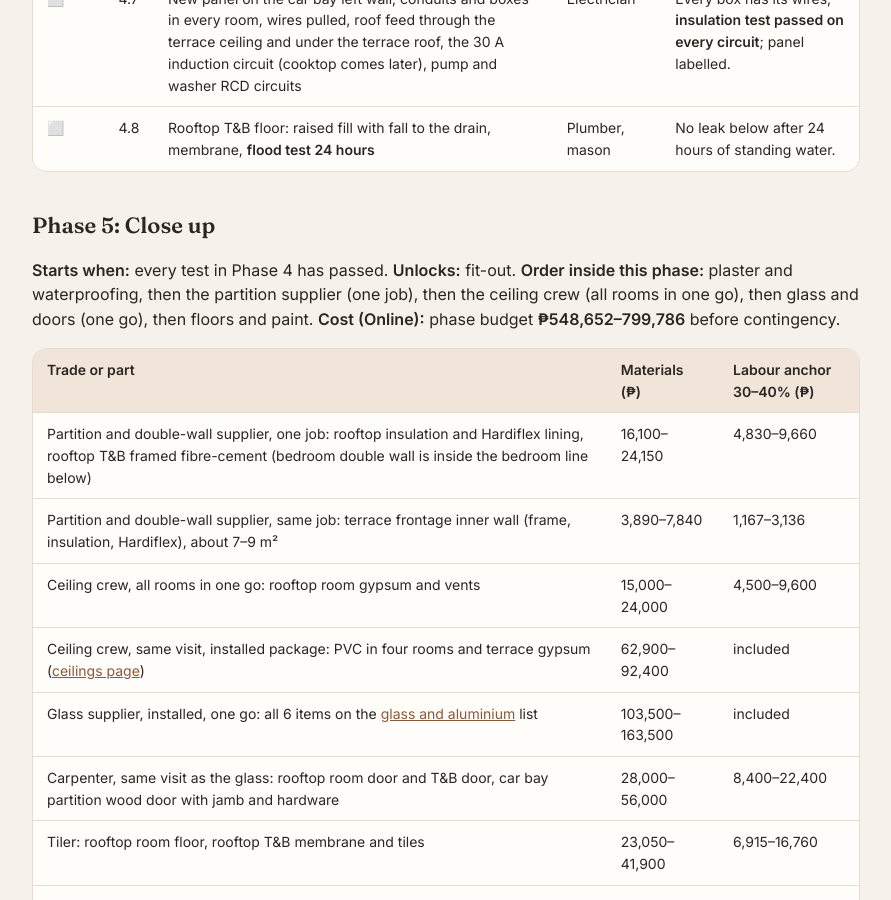
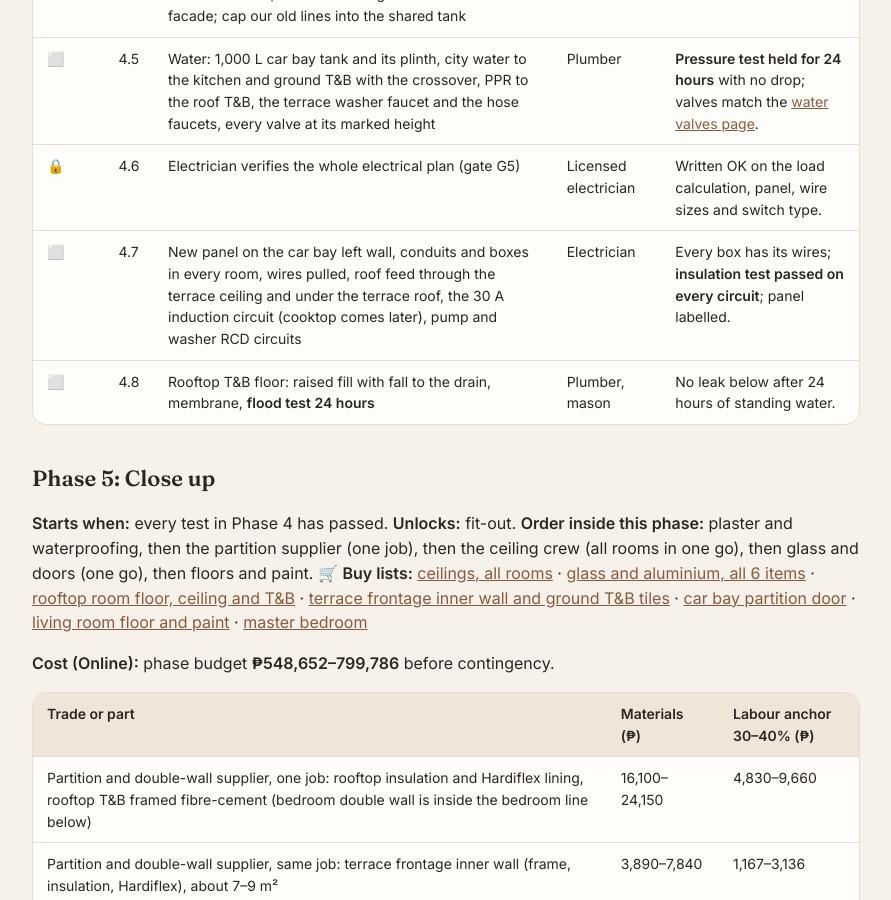
Before and after one commit to tatayotter/navarro-house, a Jekyll site: the page built from house/build-sequence.md, in a window 1280 px wide and 900 px high, scrolled down 10441 px. Shown: the whole window, without its empty margins (194-1085 px from the left). Built offline with Jekyll 4.4.1, drawn with Linux system fonts in a browser that asks for light colours; some of the changed text lies outside the part shown.

Commit message:
Build sequence: buy-list links per phase + new page for items without a plan page
Co-Authored-By: Claude Opus 5.5 <noreply@anthropic.com>
Claude-Session: https://claude.ai/code/session_01RUWgCN1G19McQkjCo3kEH9

```diff
--- a/house/build-sequence.md
+++ b/house/build-sequence.md
@@ -16,6 +16,8 @@ summary: The order of the whole renovation, from the steel stair to the last fix
 | 📏 **Do anytime now** | Open items below | Rooftop measurements, local quotes, electrician's check. They unlock Phases 2 to 4. |
 
 **How to update this page:** when a step is finished, change its ⬜ or 👉 to ✅, put 👉 on the next step, and copy that step into the "You are here" table. Each step's **Done when** column is the test: if every part of it is true, move on.
+
+**Buy lists:** each phase has a 🛒 line linking the materials list for that phase. Items with no plan page of their own are on [items without a plan page](extra-materials.html).
 
 **Status marks:** ✅ done · 👉 doing now · ⬜ not started · 🔒 waiting on an engineer or electrician sign-off
 
@@ -73,6 +75,8 @@ Do not start the step after a 🔒 gate until the check is done and written down
 
 **Slab cut size: about 20 cm.** Headroom over step 3 is about 182 cm now. Cutting the edge back moves it over a lower step, so each 1 cm cut adds about 0.94 cm of headroom (19.2 cm rise per 20.5 cm tread). 20 cm gives **about 200 cm**, which clears a 5′10″ (178 cm) person by about 22 cm, enough to walk up comfortably without ducking, and matches the usual 2.0 m stair headroom. 10 cm would give about 191 cm, 15 cm about 196 cm. Cutting more than about 20 cm gains nothing, because the beam over step 1 already limits headroom to about 199 cm. ✅ **The engineer has approved the slab cutout (20 Nov).** Cut to the approved size and edge detail.
 
+🛒 **Buy lists:** [stair: still to buy](../stairs/stair-project-brief.html#costs) · [stair: original shopping list](../stairs/shopping-list-14nov.html) · [demolition contract materials](extra-materials.html#demolition-contract-materials-phase-1)
+
 **Cost:** phase budget **₱64,334–100,884** before contingency. **Every demolition price includes touch-up and finishing:** cut edges plastered and squared, rebar ends treated, debris hauled, ready for the next trade.
 
 | Part | Materials (₱) | Labour (₱) | Source |
@@ -117,6 +121,8 @@ Do not start the step after a 🔒 gate until the check is done and written down
 
 **Starts when:** the stair is done (1.10) and the rooftop room and terrace frontage are measured. **Unlocks:** a dry rooftop, so leaks into the 2nd floor stop before any ceiling goes up below.
 The rooftop roof and its columns are **already built**; no roof extension is needed. This phase closes the walls under the existing roof.
+🛒 **Buy lists:** [rooftop walls, half walls and T&B block courses](../rooms/rooftop-room.html#walls) · [terrace frontage outer skin](extra-materials.html#terrace-frontage-outer-skin-with-metal-cladding-phase-2)
+
 **Cost (Online, from the [rooftop room page](../rooms/rooftop-room.html)):** phase budget **₱72,397–125,482** before contingency. The door opening was cut in the demolition contract (1.4). **Terrace frontage (20 Nov):** a double wall with metal cladding outside. The same steel fabricator puts up its outer frame and cladding in this phase, in the same visit as the rooftop steel, so the front is weathertight early; the inner wall comes with the partition supplier at 5.3.
 
 | Trade | Materials (₱) | Labour anchor 30–40% (₱) |
@@ -140,6 +146,8 @@ The rooftop roof and its columns are **already built**; no roof extension is nee
 ## Phase 3: Other structural work
 
 **Starts when:** Phase 2 is weathertight, and the engineer has signed gate G3. The terrace wall is already open from Phase 1. **Unlocks:** final wall lines, so pipes and wires can run to where they belong.
+🛒 **Buy lists:** [terrace side walls](extra-materials.html#terrace-side-walls-4-chb-phase-3) · [car bay partition](car-bay-partition.html#rough-cost) · [front gate](../gate/gate-plan-draft.html#shopping-list-rough-php)
+
 **Cost (Online):** phase budget **₱64,541–99,338** before contingency. The terrace to living room wall was opened in the demolition contract (Phase 1). **All new CHB walls go to one mason in one go:** the terrace side walls and the car bay partition. The partition's door and window go in with the other doors and glass at 5.5.
 
 | Trade | Materials (₱) | Labour anchor 30–40% (₱) |
@@ -162,6 +170,8 @@ The rooftop roof and its columns are **already built**; no roof extension is nee
 
 **Starts when:** all walls are in their final place (Phases 2 and 3). **Unlocks:** close-up. Nothing gets plastered over or ceilinged in until its test passes.
 **One plumbing package (confirmed 20 Nov):** one plumber takes the ground T&B strip-out and remodel, the new septic tank and all the piping in the house as a single contract, quoted together. **Includes the ground floor:** the ground T&B is remodelled to the new layout, the kitchen sink stays on city water, and all ground floor drains go to the new septic tank. **Includes the washing machine's hook-up** (faucet, drain, RCD outlet); the machine itself is a household purchase, not part of the build.
+🛒 **Buy lists:** [plumbing materials](plumbing-materials.html#summary) (septic, pipes, tank) · [electrical materials](electrical-materials.html#item-list) (panel, wire, conduit and boxes, network, sundries)
+
 **Cost (Online):** phase budget **₱219,619–357,605** before contingency. The electrical permit is not costed yet. See [plumbing materials](plumbing-materials.html) and [electrical materials](electrical-materials.html).
 
 | Trade | Materials (₱) | Labour anchor 30–40% (₱) |
@@ -185,6 +195,8 @@ The rooftop roof and its columns are **already built**; no roof extension is nee
 
 **Starts when:** every test in Phase 4 has passed. **Unlocks:** fit-out.
 **Order inside this phase:** plaster and waterproofing, then the partition supplier (one job), then the ceiling crew (all rooms in one go), then glass and doors (one go), then floors and paint.
+🛒 **Buy lists:** [ceilings, all rooms](ceilings.html#cost-by-room) · [glass and aluminium, all 6 items](glass-aluminium.html#rough-cost) · [rooftop room floor, ceiling and T&B](../rooms/rooftop-room.html#tb-build) · [terrace frontage inner wall and ground T&B tiles](extra-materials.html#terrace-frontage-inner-wall-phase-5) · [car bay partition door](car-bay-partition.html#rough-cost) · [living room floor and paint](../rooms/living-room.html#cost-by-section) · [master bedroom](../rooms/master-bedroom.html#cost)
+
 **Cost (Online):** phase budget **₱548,652–799,786** before contingency.
 
 | Trade or part | Materials (₱) | Labour anchor 30–40% (₱) |
@@ -214,6 +226,8 @@ The rooftop roof and its columns are **already built**; no roof extension is nee
 ## Phase 6: Final fit-out
 
 **Starts when:** floors and paint are done. **Ends when:** every room is in use.
+🛒 **Buy lists:** [switches, outlets, lights and fans](electrical-materials.html#switches-and-outlets) · [fixtures for the ground T&B and kitchen](extra-materials.html#fixtures-phase-6) · [rooftop T&B fixtures](../rooms/rooftop-room.html#tb-build) · [pump](plumbing-materials.html#tank-and-pump-car-bay-auto-stop) · [living room carpentry](../rooms/living-room.html#cost-by-section)
+
 **Cost (Online):** phase budget **₱166,526–328,960** before contingency.
 
 | Trade or part | Materials (₱) | Labour anchor 30–40% (₱) |
--- a/index.html
+++ b/index.html
@@ -98,6 +98,11 @@ footer a{color:var(--accent);font-weight:500}
     <p>Six phases with who does each step and when it counts as done. Now: Phase 1, step 1.1 (engineer walk-through for the demolition contract and the stair). About ₱1.14M–1.81M before contingency, with labour budgeted at 30–40% of materials as a negotiation basis. Mostly online estimates.</p>
     <span class="go">Open the plan →</span>
   </a>
+  <div class="grid" style="margin-top:14px">
+    <a class="card mini" href="house/extra-materials.html">
+      <div class="card-txt"><h3>Buy list: other items</h3><p>Demolition, terrace walls, ground T&amp;B, fixtures: ₱52k–108k</p></div><span class="arrow">›</span>
+    </a>
+  </div>
 </section>
 
 <section>
```
Also changed, not shown: house/extra-materials.md (added, +83 -0 lines), README.md.
